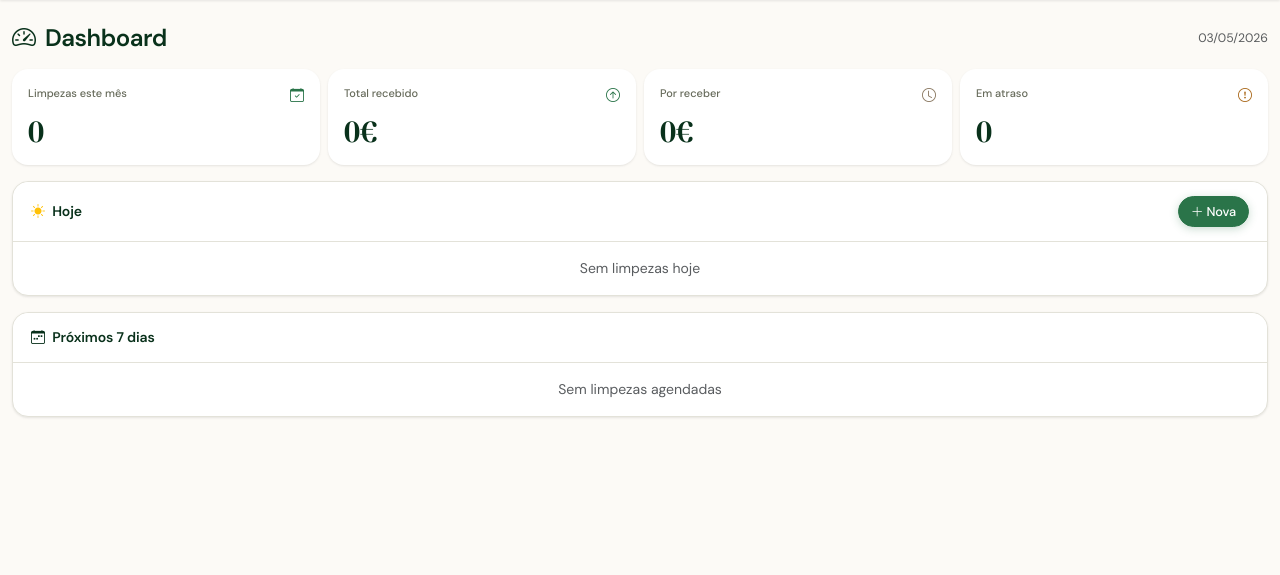
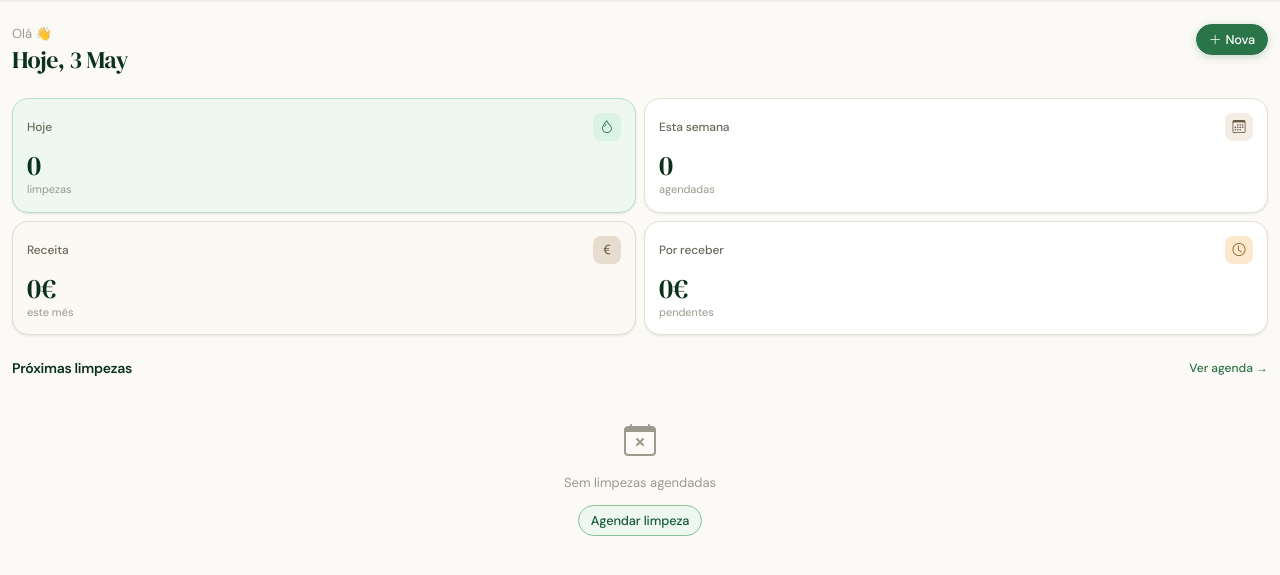
Before and after one commit to kiraiSky/cleaner-agenda, a Flask app: page / in a window 1280 px wide. Shown: the part 56-631 px from the top of the page. Run offline with Flask 3, Linux system fonts and the light colour scheme; data that the repository does not hold is empty.

Commit message:
Redesenhar dashboard ao estilo do mockup CleanDay
- Cabeçalho com título serif "Hoje, 3 May" e botão Nova
- Stat cards 2x2: Hoje/Esta semana/Receita/Por receber
- Lista "Próximas limpezas" com avatar circular colorido e barra lateral
- Alerta de pagamentos em atraso com link direto
- Cache-bust no CSS (?v=4)

Co-Authored-By: Claude Sonnet 4.6 <noreply@anthropic.com>

```diff
--- a/static/css/style.css
+++ b/static/css/style.css
@@ -501,10 +501,176 @@ a:hover { color: var(--green-700); }
 }
 
 /* ══════════════════════════════════════
-   DASHBOARD STAT CARDS
+   DASHBOARD
 ══════════════════════════════════════ */
-.stat-card .card-body { padding: 16px !important; }
-.stat-card .fs-2 { font-family: var(--font-display) !important; line-height: 1.1 !important; }
+.dash-header { display: flex; align-items: flex-start; justify-content: space-between; }
+.dash-subtitle { font-size: 13px; color: var(--text-muted); margin-bottom: 2px; }
+.dash-title {
+  font-family: var(--font-display);
+  font-size: 1.5rem;
+  font-weight: 400;
+  color: var(--text-primary);
+  margin: 0;
+  letter-spacing: -0.02em;
+}
+
+/* Stat cards */
+.dash-stat {
+  border: 1px solid;
+  border-radius: var(--radius-lg) !important;
+  padding: 14px;
+  height: 100%;
+  box-shadow: var(--shadow-sm);
+}
+.dash-stat-top {
+  display: flex;
+  align-items: center;
+  justify-content: space-between;
+  margin-bottom: 10px;
+}
+.dash-stat-label {
+  font-size: 12px;
+  font-weight: 500;
+  color: var(--text-secondary);
+  letter-spacing: -0.01em;
+}
+.dash-stat-icon {
+  width: 28px;
+  height: 28px;
+  border-radius: 8px;
+  display: flex;
+  align-items: center;
+  justify-content: center;
+  font-size: 13px;
+  flex-shrink: 0;
+}
+.dash-stat-value {
+  font-family: var(--font-display);
+  font-size: 1.75rem;
+  line-height: 1;
+  color: var(--text-primary);
+  margin-bottom: 2px;
+}
+.dash-stat-sub {
+  font-size: 11px;
+  color: var(--text-muted);
+}
+.dash-stat-trend {
+  display: flex;
+  align-items: center;
+  gap: 3px;
+  font-size: 11px;
+  font-weight: 500;
+  color: var(--green-600);
+  margin-top: 6px;
+}
+
+/* Títulos de secção */
+.dash-section-title {
+  font-size: 14px;
+  font-weight: 600;
+  color: var(--text-primary);
+  letter-spacing: -0.02em;
+  margin: 0;
+}
+.dash-ver-mais {
+  font-size: 12px;
+  color: var(--green-600);
+  font-weight: 500;
+}
+.dash-ver-mais:hover { color: var(--green-700); }
+
+/* Lista de próximas limpezas */
+.dash-list {
+  display: flex;
+  flex-direction: column;
+  gap: 8px;
+}
+.dash-item {
+  display: flex;
+  align-items: center;
+  gap: 12px;
+  background: var(--bg-card);
+  border: 1px solid var(--border);
+  border-radius: var(--radius-lg);
+  padding: 12px 14px;
+  box-shadow: var(--shadow-sm);
+  position: relative;
+  overflow: hidden;
+}
+.dash-item-bar {
+  position: absolute;
+  left: 0; top: 0; bottom: 0;
+  width: 3px;
+  border-radius: 3px 0 0 3px;
+}
+.dash-item-avatar {
+  width: 36px;
+  height: 36px;
+  border-radius: 50%;
+  background: var(--green-100);
+  color: var(--green-700);
+  display: flex;
+  align-items: center;
+  justify-content: center;
+  font-size: 12px;
+  font-weight: 600;
+  flex-shrink: 0;
+  letter-spacing: -0.01em;
+}
+.dash-item-info { flex: 1; min-width: 0; }
+.dash-item-name {
+  font-size: 13px;
+  font-weight: 600;
+  color: var(--text-primary);
+  letter-spacing: -0.02em;
+  white-space: nowrap;
+  overflow: hidden;
+  text-overflow: ellipsis;
+}
+.dash-item-addr {
+  font-size: 11px;
+  color: var(--text-muted);
+  white-space: nowrap;
+  overflow: hidden;
+  text-overflow: ellipsis;
+}
+.dash-item-time {
+  font-size: 14px;
+  font-weight: 600;
+  color: var(--green-600);
+  font-variant-numeric: tabular-nums;
+  flex-shrink: 0;
+}
+
+/* Empty state */
+.dash-empty {
+  text-align: center;
+  padding: 32px 16px;
+  color: var(--text-muted);
+}
+.dash-empty i { font-size: 2rem; display: block; margin-bottom: 8px; }
+.dash-empty p { font-size: 13px; margin-bottom: 12px; }
+
+/* Alerta atraso */
+.dash-alert {
+  display: flex;
+  align-items: center;
+  gap: 8px;
+  padding: 12px 14px;
+  background: oklch(97% 0.02 20);
+  border: 1px solid oklch(85% 0.06 20);
+  border-radius: var(--radius-md);
+  font-size: 13px;
+  color: oklch(40% 0.14 25);
+}
+.dash-alert i { flex-shrink: 0; }
+.dash-alert span { flex: 1; font-weight: 500; }
+.dash-alert-link {
+  color: oklch(40% 0.14 25);
+  font-weight: 600;
+  font-size: 12px;
+}
 
 /* ══════════════════════════════════════
    MODAL
--- a/templates/base.html
+++ b/templates/base.html
@@ -12,7 +12,7 @@
   <link rel="apple-touch-icon" href="/static/icons/icon-192.png">
   <link rel="stylesheet" href="https://cdn.jsdelivr.net/npm/bootstrap@5.3.2/dist/css/bootstrap.min.css">
   <link rel="stylesheet" href="https://cdn.jsdelivr.net/npm/bootstrap-icons@1.11.3/font/bootstrap-icons.css">
-  <link rel="stylesheet" href="/static/css/style.css">
+  <link rel="stylesheet" href="/static/css/style.css?v=4">
   {% block head %}{% endblock %}
 </head>
 <body>
--- a/templates/dashboard.html
+++ b/templates/dashboard.html
@@ -1,150 +1,125 @@
 {% extends "base.html" %}
-{% block title %}Dashboard — Agenda de Limpezas{% endblock %}
+{% block title %}Dashboard — CleanDay{% endblock %}
 
 {% block content %}
-<div class="d-flex justify-content-between align-items-center mb-3">
-  <h4 class="mb-0"><i class="bi bi-speedometer2 me-1"></i> Dashboard</h4>
-  <span class="text-muted small">{{ hoje.strftime('%d/%m/%Y') }}</span>
+<!-- Cabeçalho -->
+<div class="dash-header mb-4">
+  <div>
+    <p class="dash-subtitle">Olá 👋</p>
+    <h4 class="dash-title">Hoje, {{ hoje.day }} {{ hoje.strftime('%b') }}</h4>
+  </div>
+  <a href="/limpezas/nova" class="btn btn-primary btn-sm">
+    <i class="bi bi-plus-lg me-1"></i>Nova
+  </a>
 </div>
 
-<!-- Contadores -->
-<div class="row g-2 mb-3">
-  <div class="col-6 col-lg-3">
-    <div class="card stat-card h-100" style="background: var(--green-50); border-color: var(--green-200) !important;">
-      <div class="card-body p-3">
-        <div class="d-flex justify-content-between align-items-start mb-2">
-          <span style="font-size:11px;font-weight:500;color:var(--text-secondary)">Limpezas este mês</span>
-          <i class="bi bi-calendar-check" style="color:var(--green-600);font-size:14px"></i>
+<!-- Stat Cards 2x2 -->
+<div class="row g-2 mb-4">
+  <div class="col-6">
+    <div class="dash-stat" style="background:var(--green-50);border-color:var(--green-200)">
+      <div class="dash-stat-top">
+        <span class="dash-stat-label">Hoje</span>
+        <div class="dash-stat-icon" style="background:var(--green-100);color:var(--green-600)">
+          <i class="bi bi-droplet"></i>
         </div>
-        <div class="fs-2" style="font-family:var(--font-display);color:var(--text-primary);line-height:1.1">{{ limpezas_mes }}</div>
       </div>
+      <div class="dash-stat-value">{{ limpezas_hoje|length }}</div>
+      <div class="dash-stat-sub">limpeza{{ 's' if limpezas_hoje|length != 1 }}</div>
     </div>
   </div>
-  <div class="col-6 col-lg-3">
-    <div class="card stat-card h-100" style="background: var(--green-50); border-color: var(--green-200) !important;">
-      <div class="card-body p-3">
-        <div class="d-flex justify-content-between align-items-start mb-2">
-          <span style="font-size:11px;font-weight:500;color:var(--text-secondary)">Total recebido</span>
-          <i class="bi bi-arrow-up-circle" style="color:var(--green-600);font-size:14px"></i>
+  <div class="col-6">
+    <div class="dash-stat" style="background:#fff;border-color:var(--border)">
+      <div class="dash-stat-top">
+        <span class="dash-stat-label">Esta semana</span>
+        <div class="dash-stat-icon" style="background:var(--sand-100);color:var(--sand-700)">
+          <i class="bi bi-calendar3"></i>
         </div>
-        <div class="fs-2" style="font-family:var(--font-display);color:var(--text-primary);line-height:1.1">{{ '%.0f'|format(total_recebido) }}€</div>
       </div>
+      <div class="dash-stat-value">{{ proximas|length }}</div>
+      <div class="dash-stat-sub">agendada{{ 's' if proximas|length != 1 }}</div>
     </div>
   </div>
-  <div class="col-6 col-lg-3">
-    <div class="card stat-card h-100" style="background: {{ 'oklch(97% 0.02 75)' if total_falta > 0 else 'var(--sand-50)' }}; border-color: var(--sand-200) !important;">
-      <div class="card-body p-3">
-        <div class="d-flex justify-content-between align-items-start mb-2">
-          <span style="font-size:11px;font-weight:500;color:var(--text-secondary)">Por receber</span>
-          <i class="bi bi-clock" style="color:var(--sand-600);font-size:14px"></i>
+  <div class="col-6">
+    <div class="dash-stat" style="background:var(--sand-50);border-color:var(--sand-200)">
+      <div class="dash-stat-top">
+        <span class="dash-stat-label">Receita</span>
+        <div class="dash-stat-icon" style="background:var(--sand-200);color:var(--sand-700)">
+          <i class="bi bi-currency-euro"></i>
         </div>
-        <div class="fs-2" style="font-family:var(--font-display);color:var(--text-primary);line-height:1.1">{{ '%.0f'|format(total_falta) }}€</div>
       </div>
+      <div class="dash-stat-value">{{ '%.0f'|format(total_recebido) }}€</div>
+      <div class="dash-stat-sub">este mês</div>
+      {% if total_recebido > 0 %}
+      <div class="dash-stat-trend">
+        <i class="bi bi-arrow-up"></i> recebido
+      </div>
+      {% endif %}
     </div>
   </div>
-  <div class="col-6 col-lg-3">
-    <div class="card stat-card h-100" style="background: oklch(97% 0.02 75); border-color: oklch(88% 0.04 75) !important;">
-      <div class="card-body p-3">
-        <div class="d-flex justify-content-between align-items-start mb-2">
-          <span style="font-size:11px;font-weight:500;color:var(--text-secondary)">Em atraso</span>
-          <i class="bi bi-exclamation-circle" style="color:oklch(58% 0.12 65);font-size:14px"></i>
+  <div class="col-6">
+    <div class="dash-stat" style="background:#fff;border-color:var(--border)">
+      <div class="dash-stat-top">
+        <span class="dash-stat-label">Por receber</span>
+        <div class="dash-stat-icon" style="background:oklch(94% 0.04 75);color:oklch(52% 0.10 65)">
+          <i class="bi bi-clock"></i>
         </div>
-        <div class="fs-2" style="font-family:var(--font-display);color:var(--text-primary);line-height:1.1">{{ atrasados|length }}</div>
       </div>
+      <div class="dash-stat-value">{{ '%.0f'|format(total_falta) }}€</div>
+      <div class="dash-stat-sub">pendente{{ 's' if atrasados|length != 1 }}</div>
+      {% if atrasados|length > 0 %}
+      <div class="dash-stat-trend" style="color:oklch(52% 0.12 25)">
+        <i class="bi bi-exclamation-circle"></i> {{ atrasados|length }} em atraso
+      </div>
+      {% endif %}
     </div>
   </div>
 </div>
 
-<!-- Limpezas hoje -->
-<div class="card mb-3">
-  <div class="card-header d-flex justify-content-between align-items-center">
-    <span><i class="bi bi-sun-fill text-warning me-1"></i> <strong>Hoje</strong></span>
-    <a href="/limpezas/nova" class="btn btn-sm btn-primary">
-      <i class="bi bi-plus-lg"></i> Nova
-    </a>
-  </div>
-  <div class="card-body p-0">
-    {% if limpezas_hoje %}
-      <ul class="list-group list-group-flush">
-        {% for l in limpezas_hoje %}
-        <li class="list-group-item d-flex justify-content-between align-items-center">
-          <div>
-            <strong>{{ l.data_hora.strftime('%H:%M') }}</strong>
-            <span class="ms-2">{{ l.cliente.nome }}</span>
-            {% if l.notas %}<div class="text-muted small">{{ l.notas }}</div>{% endif %}
-          </div>
-          <div class="d-flex gap-1">
-            <form method="post" action="/limpezas/{{ l.id }}/concluir">
-              <button class="btn btn-sm btn-success" title="Concluída">
-                <i class="bi bi-check-lg"></i>
-              </button>
-            </form>
-            <a href="/limpezas/{{ l.id }}/editar" class="btn btn-sm btn-outline-secondary">
-              <i class="bi bi-pencil"></i>
-            </a>
-          </div>
-        </li>
-        {% endfor %}
-      </ul>
-    {% else %}
-      <p class="text-muted text-center py-3 mb-0">Sem limpezas hoje</p>
-    {% endif %}
-  </div>
+<!-- Próximas limpezas -->
+<div class="mb-2 d-flex justify-content-between align-items-center">
+  <h6 class="dash-section-title">Próximas limpezas</h6>
+  <a href="/agenda" class="dash-ver-mais">Ver agenda →</a>
 </div>
 
-<!-- Próximos 7 dias -->
-<div class="card mb-3">
-  <div class="card-header">
-    <i class="bi bi-calendar-week me-1"></i> <strong>Próximos 7 dias</strong>
-  </div>
-  <div class="card-body p-0">
-    {% if proximas %}
-      <ul class="list-group list-group-flush">
-        {% for l in proximas %}
-        <li class="list-group-item d-flex justify-content-between align-items-center">
-          <div>
-            <span class="badge bg-primary me-1">{{ l.data_hora.strftime('%a %d/%m') }}</span>
-            <strong>{{ l.data_hora.strftime('%H:%M') }}</strong>
-            <span class="ms-1">{{ l.cliente.nome }}</span>
-          </div>
-          <span class="badge {{ 'bg-success' if l.pagamento and l.pagamento.pago else 'bg-danger' }}">
-            {{ 'Pago' if l.pagamento and l.pagamento.pago else ('%.0f'|format(l.pagamento.valor) + '€') if l.pagamento else '—' }}
-          </span>
-        </li>
-        {% endfor %}
-      </ul>
-    {% else %}
-      <p class="text-muted text-center py-3 mb-0">Sem limpezas agendadas</p>
-    {% endif %}
-  </div>
+<div class="dash-list">
+  {% set todas = limpezas_hoje + proximas %}
+  {% if todas %}
+    {% for l in todas[:8] %}
+    <div class="dash-item">
+      <div class="dash-item-bar" style="background:{{ 'var(--green-400)' if loop.index % 3 == 0 else 'var(--green-600)' if loop.index % 2 == 0 else 'var(--sand-400)' }}"></div>
+      {% set av_colors = [
+        ('var(--green-100)','var(--green-700)'),
+        ('var(--sand-100)','var(--sand-700)'),
+        ('oklch(94% 0.04 240)','oklch(44% 0.12 240)'),
+        ('oklch(94% 0.04 290)','oklch(44% 0.12 290)')
+      ] %}
+      {% set ci = loop.index0 % 4 %}
+      <div class="dash-item-avatar" style="background:{{ av_colors[ci][0] }};color:{{ av_colors[ci][1] }}">
+        {{ l.cliente.nome[:2].upper() }}
+      </div>
+      <div class="dash-item-info">
+        <div class="dash-item-name">{{ l.cliente.nome }}</div>
+        <div class="dash-item-addr">{{ l.cliente.morada or '—' }}</div>
+      </div>
+      <div class="dash-item-time">{{ l.data_hora.strftime('%H:%M') }}</div>
+    </div>
+    {% endfor %}
+  {% else %}
+    <div class="dash-empty">
+      <i class="bi bi-calendar-x"></i>
+      <p>Sem limpezas agendadas</p>
+      <a href="/limpezas/nova" class="btn btn-outline-primary btn-sm">Agendar limpeza</a>
+    </div>
+  {% endif %}
 </div>
 
-<!-- Pagamentos em atraso -->
+<!-- Atraso alert (se houver) -->
 {% if atrasados %}
-<div class="card border-danger mb-3">
-  <div class="card-header text-bg-danger">
-    <i class="bi bi-exclamation-triangle-fill me-1"></i> <strong>Pagamentos em atraso</strong>
-  </div>
-  <div class="card-body p-0">
-    <ul class="list-group list-group-flush">
-      {% for p in atrasados %}
-      <li class="list-group-item d-flex justify-content-between align-items-center">
-        <div>
-          <strong>{{ p.limpeza.cliente.nome }}</strong>
-          <div class="text-muted small">{{ p.limpeza.data_hora.strftime('%d/%m/%Y') }}</div>
-        </div>
-        <div class="d-flex align-items-center gap-2">
-          <span class="fw-bold text-danger">{{ '%.2f'|format(p.valor) }}€</span>
-          <form method="post" action="/pagamentos/{{ p.id }}/pagar">
-            <button class="btn btn-sm btn-success">
-              <i class="bi bi-check-lg"></i> Pago
-            </button>
-          </form>
-        </div>
-      </li>
-      {% endfor %}
-    </ul>
-  </div>
+<div class="dash-alert mt-3">
+  <i class="bi bi-exclamation-circle-fill"></i>
+  <span>{{ atrasados|length }} pagamento{{ 's' if atrasados|length != 1 }} em atraso</span>
+  <a href="/pagamentos?filtro=por_pagar" class="dash-alert-link">Ver →</a>
 </div>
 {% endif %}
+
 {% endblock %}
```
